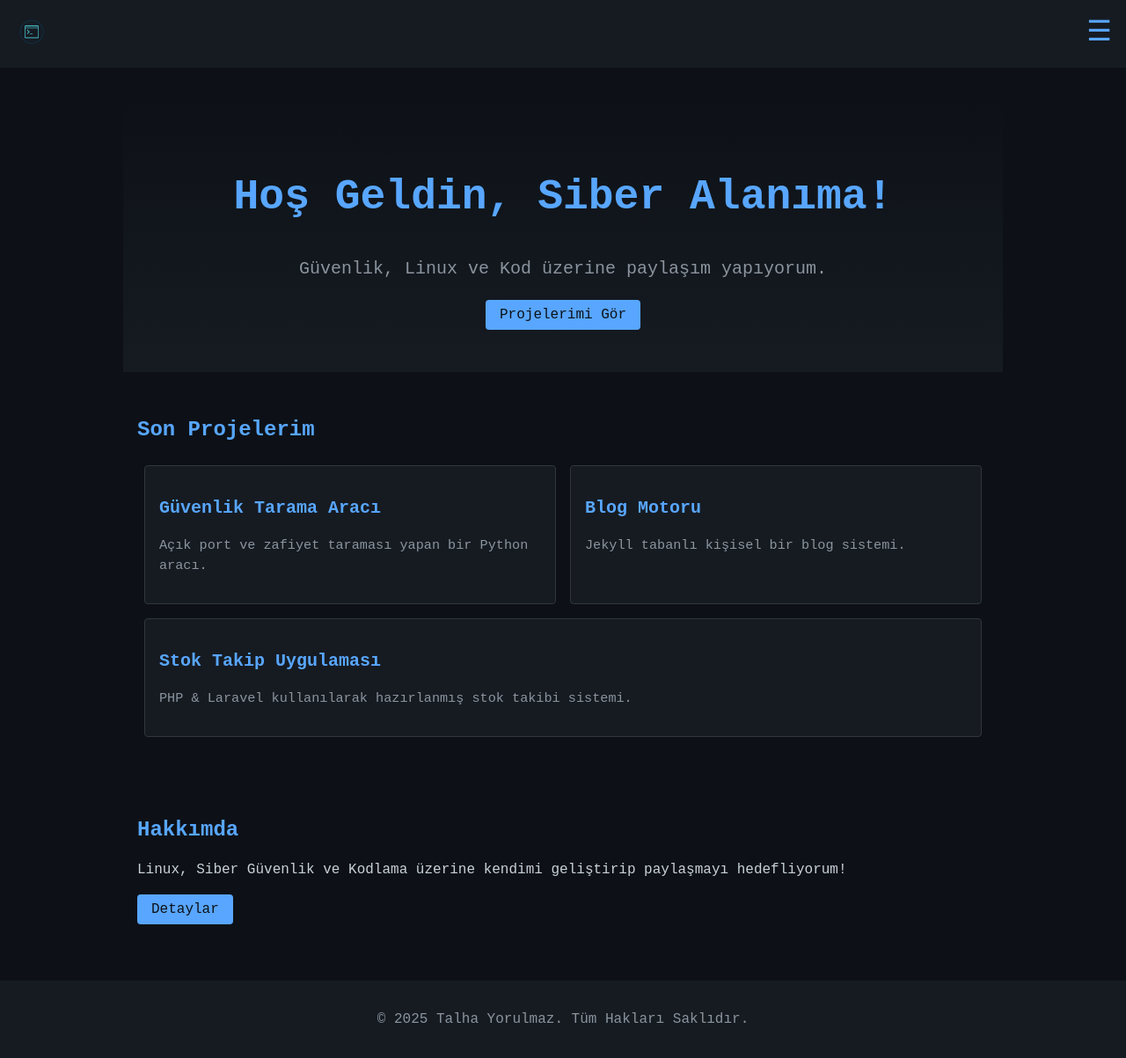
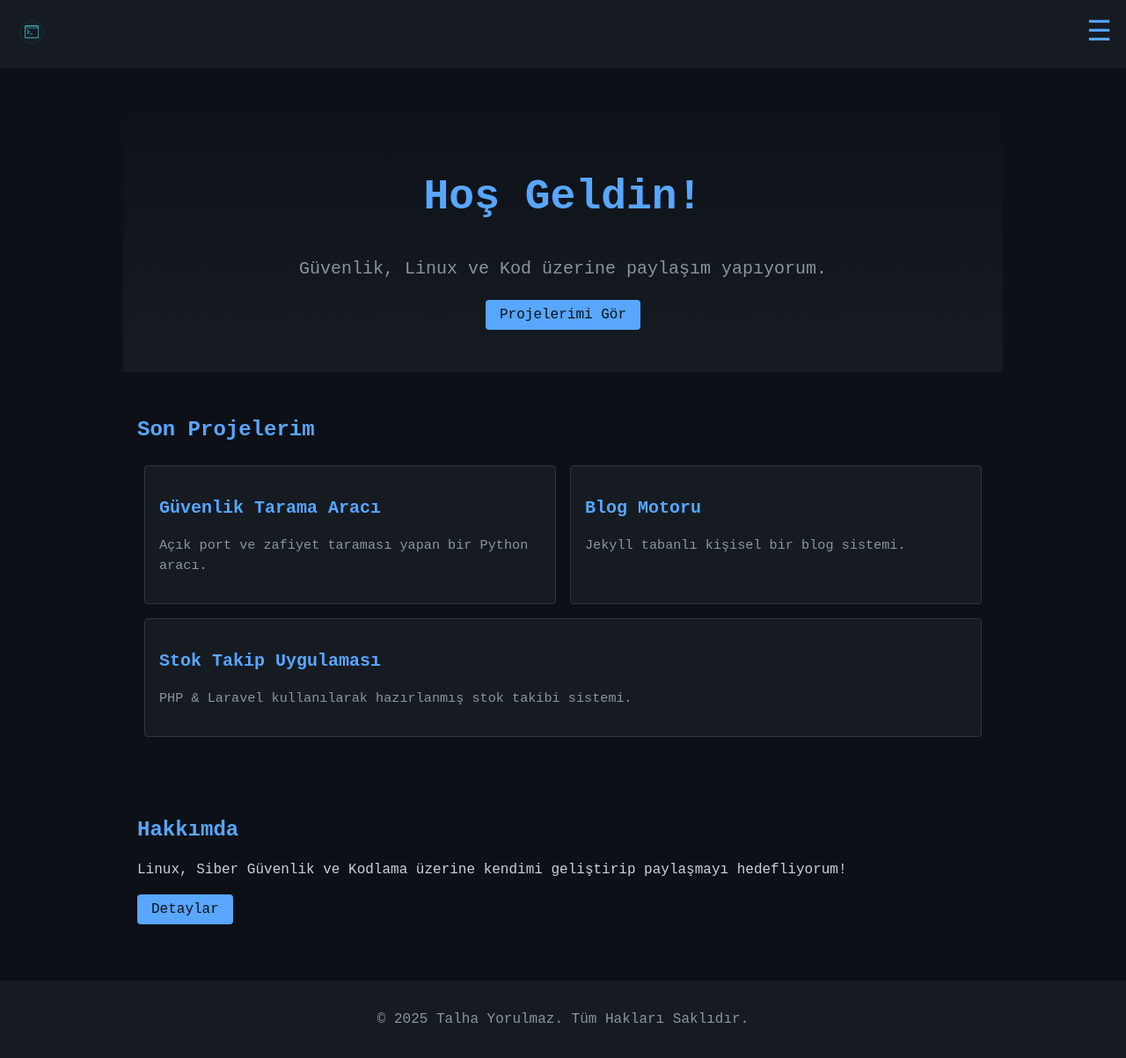
Before and after one commit to talhayrlmz/talhayorulmaz.github.io, a Jekyll site: the page built from index.html, in a window 1280 px wide. Shown: the whole page at 88% size. Built offline with Jekyll 4.4.1, drawn with Linux system fonts in a browser that asks for light colours.

Commit message:
Update index.html

```diff
--- a/index.html
+++ b/index.html
@@ -4,7 +4,7 @@ title: "Anasayfa"
 description: "Talha Yorulmaz - Siber Alan"
 ---
 <section class="hero">
-  <h1>Hoş Geldin, Siber Alanıma!</h1>
+  <h1>Hoş Geldin!</h1>
   <p>Güvenlik, Linux ve Kod üzerine paylaşım yapıyorum.</p>
   <a class="btn" href="{{ '/projects' | relative_url }}">Projelerimi Gör</a>
 </section>
```
